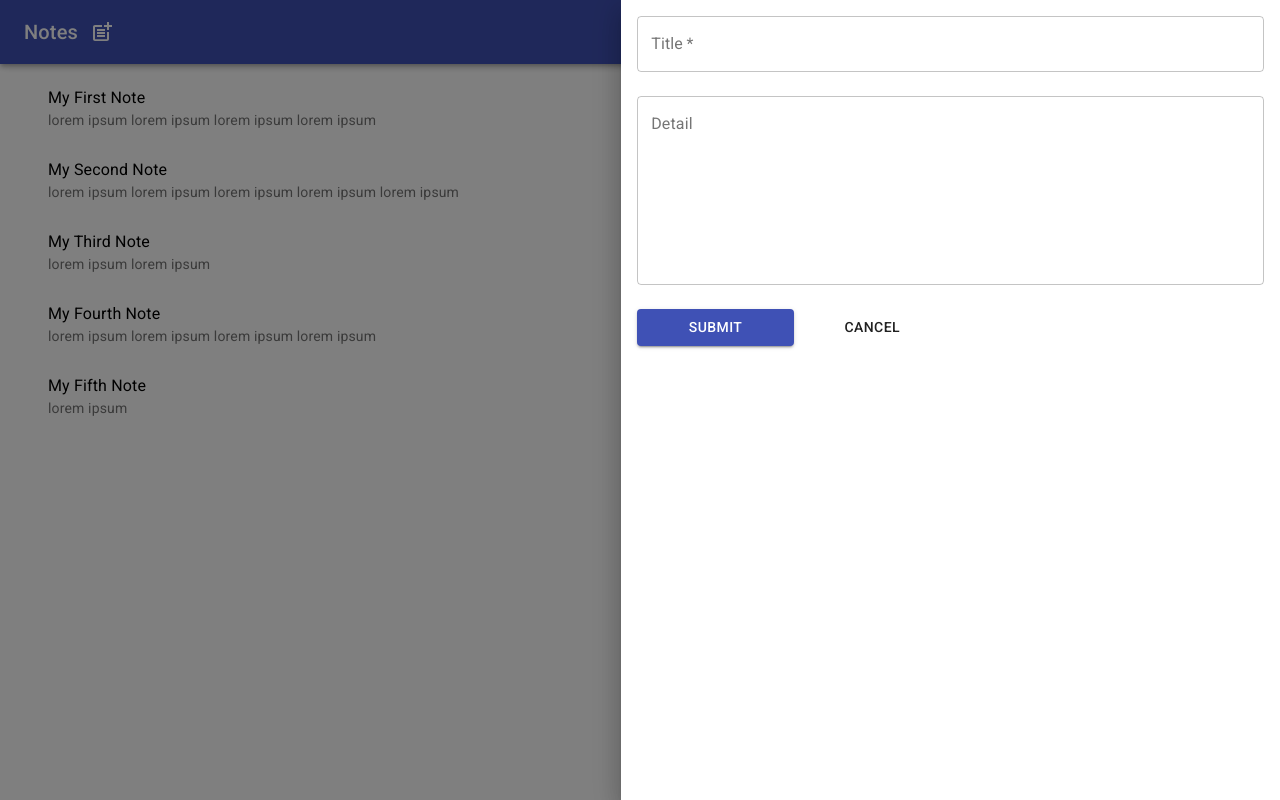
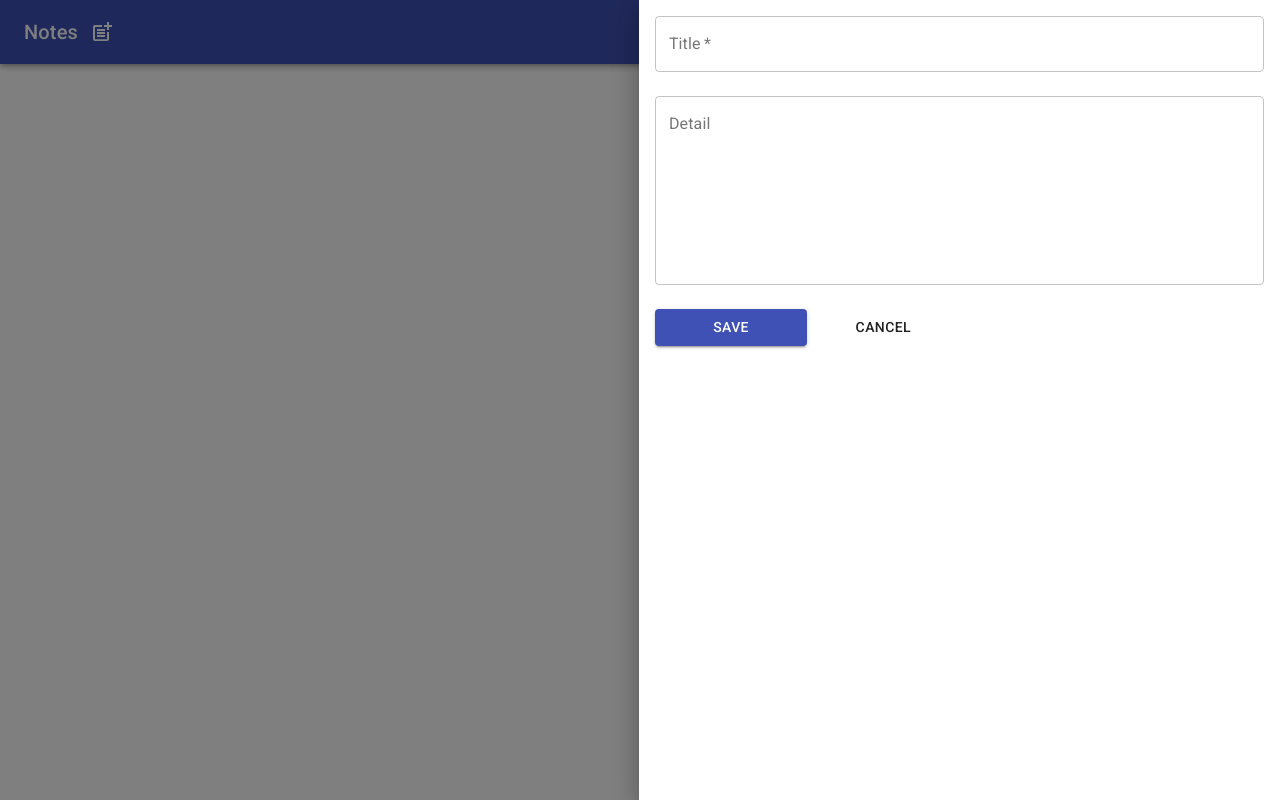
Before and after one commit to mitalikhundiwala/notes-app, a React (Vite) app: page / in a window 1280 px wide. Both pictures are taken after a click on the button "Add Note". Built offline with nearby package versions, Linux system fonts and the light colour scheme.

Commit message:
displayed created note

```diff
--- a/src/app.tsx
+++ b/src/app.tsx
@@ -1,46 +1,45 @@
 import React, { FunctionComponent } from 'react';
 import Box from '@material-ui/core/Box';
 import Container from '@material-ui/core/Container';
-import Note from './models/note.model';
 import NoteList from './components/note-list.component';
 import Header from './components/header.component';
 
 const App: FunctionComponent = () => {
-    const notes: Note[] = [
-        {
-            noteId: 1,
-            title: 'My First Note',
-            detail: 'lorem ipsum lorem ipsum lorem ipsum lorem ipsum ',
-        },
-        {
-            noteId: 2,
-            title: 'My Second Note',
-            detail:
-                'lorem ipsum lorem ipsum lorem ipsum lorem ipsum lorem ipsum ',
-        },
-        {
-            noteId: 3,
-            title: 'My Third Note',
-            detail: 'lorem ipsum lorem ipsum ',
-        },
-        {
-            noteId: 4,
-            title: 'My Fourth Note',
-            detail: 'lorem ipsum lorem ipsum lorem ipsum lorem ipsum ',
-        },
-        {
-            noteId: 5,
-            title: 'My Fifth Note',
-            detail: 'lorem ipsum ',
-        },
-    ];
+    // const notes: Note[] = [
+    //     {
+    //         noteId: 1,
+    //         title: 'My First Note',
+    //         detail: 'lorem ipsum lorem ipsum lorem ipsum lorem ipsum ',
+    //     },
+    //     {
+    //         noteId: 2,
+    //         title: 'My Second Note',
+    //         detail:
+    //             'lorem ipsum lorem ipsum lorem ipsum lorem ipsum lorem ipsum ',
+    //     },
+    //     {
+    //         noteId: 3,
+    //         title: 'My Third Note',
+    //         detail: 'lorem ipsum lorem ipsum ',
+    //     },
+    //     {
+    //         noteId: 4,
+    //         title: 'My Fourth Note',
+    //         detail: 'lorem ipsum lorem ipsum lorem ipsum lorem ipsum ',
+    //     },
+    //     {
+    //         noteId: 5,
+    //         title: 'My Fifth Note',
+    //         detail: 'lorem ipsum ',
+    //     },
+    // ];
 
     return (
         <>
             <Header />
             <Container>
                 <Box mt={8}>
-                    <NoteList notes={notes}></NoteList>
+                    <NoteList></NoteList>
                 </Box>
             </Container>
         </>
--- a/src/components/header.component.tsx
+++ b/src/components/header.component.tsx
@@ -26,7 +26,7 @@ const Header: FunctionComponent = () => {
         setIsOpen(open);
     };
 
-    const handleCancel = useCallback(() => {
+    const closeDrawer = useCallback(() => {
         setIsOpen(false);
     }, []);
 
@@ -56,7 +56,10 @@ const Header: FunctionComponent = () => {
                 onClose={onToggle}
                 onOpen={onToggle}
             >
-                <CreateNote handleCancel={handleCancel}></CreateNote>
+                <CreateNote
+                    onCancel={closeDrawer}
+                    onCreate={closeDrawer}
+                ></CreateNote>
             </SwipeableDrawer>
         </>
     );
--- a/src/components/note-create.component.tsx
+++ b/src/components/note-create.component.tsx
@@ -12,10 +12,15 @@ interface IOwnProps {
 }
 
 interface IProps extends IOwnProps {
-    handleCancel: () => void;
+    onCreate: () => void;
+    onCancel: () => void;
 }
 
-const CreateNote: FunctionComponent<IProps> = ({ addNote, handleCancel }) => {
+const CreateNote: FunctionComponent<IProps> = ({
+    addNote,
+    onCreate,
+    onCancel,
+}) => {
     return (
         <Box p={2}>
             <Formik
@@ -30,13 +35,16 @@ const CreateNote: FunctionComponent<IProps> = ({ addNote, handleCancel }) => {
                     }
                     return errors;
                 }}
-                onSubmit={(values, actions) => {
+                onSubmit={async (values, actions) => {
+                    actions.setSubmitting(true);
                     const title = values.title?.trim();
                     const detail = values.detail?.trim();
-                    addNote(title, detail);
+                    await addNote(title, detail);
+                    actions.setSubmitting(false);
+                    onCreate();
                 }}
             >
-                {props => <NoteEditor {...props} handleCancel={handleCancel} />}
+                {props => <NoteEditor {...props} onCancel={onCancel} />}
             </Formik>
         </Box>
     );
--- a/src/components/note-editor.component.tsx
+++ b/src/components/note-editor.component.tsx
@@ -1,6 +1,6 @@
 import React, { FunctionComponent, createRef } from 'react';
 import { FormikProps } from 'formik';
-import { TextField, Button, Grid } from '@material-ui/core';
+import { TextField, Button, Grid, CircularProgress } from '@material-ui/core';
 
 export interface IFormValues {
     title: string;
@@ -8,7 +8,7 @@ export interface IFormValues {
 }
 
 interface IProps extends FormikProps<IFormValues> {
-    handleCancel: () => void;
+    onCancel: () => void;
 }
 
 const NoteEditor: FunctionComponent<IProps> = props => {
@@ -50,12 +50,17 @@ const NoteEditor: FunctionComponent<IProps> = props => {
                                 color="primary"
                                 type="submit"
                                 fullWidth
+                                disabled={props.isSubmitting}
                             >
-                                Submit
+                                {props.isSubmitting ? 'Saving...' : 'Save'}
                             </Button>
                         </Grid>
                         <Grid item xs={3}>
-                            <Button fullWidth onClick={props.handleCancel}>
+                            <Button
+                                fullWidth
+                                onClick={props.onCancel}
+                                disabled={props.isSubmitting}
+                            >
                                 Cancel
                             </Button>
                         </Grid>
--- a/src/components/note-list.component.tsx
+++ b/src/components/note-list.component.tsx
@@ -5,6 +5,9 @@ import ListItem from '@material-ui/core/ListItem';
 import ListItemText from '@material-ui/core/ListItemText';
 
 import Note from '../models/note.model';
+import { connect } from 'react-redux';
+import { IAppState } from '../store';
+import { getNotesSelector } from '../selectors/notes.selector';
 
 interface IProps {
     notes: Note[];
@@ -27,4 +30,11 @@ const NoteList: FunctionComponent<IProps> = ({ notes }) => {
     );
 };
 
-export default NoteList;
+const mapStateToProps = (state: IAppState) => {
+    const notes: Note[] = getNotesSelector(state);
+    return {
+        notes: notes,
+    };
+};
+
+export default connect(mapStateToProps)(NoteList);
--- /dev/null
+++ b/src/selectors/notes.selector.ts
@@ -0,0 +1,10 @@
+import { createSelector } from 'reselect';
+import { IAppState } from '../store';
+
+const getNotes = (state: IAppState) => state.notes;
+
+export const getNotesSelector = createSelector([getNotes], notes => {
+    return Object.values(notes).map(note => {
+        return notes[note.noteId];
+    });
+});
--- a/src/services/notes.service.ts
+++ b/src/services/notes.service.ts
@@ -9,7 +9,7 @@ class NoteService {
         return new Note({
             noteId,
             title,
-            description: detail,
+            detail,
         });
     }
 }
```
